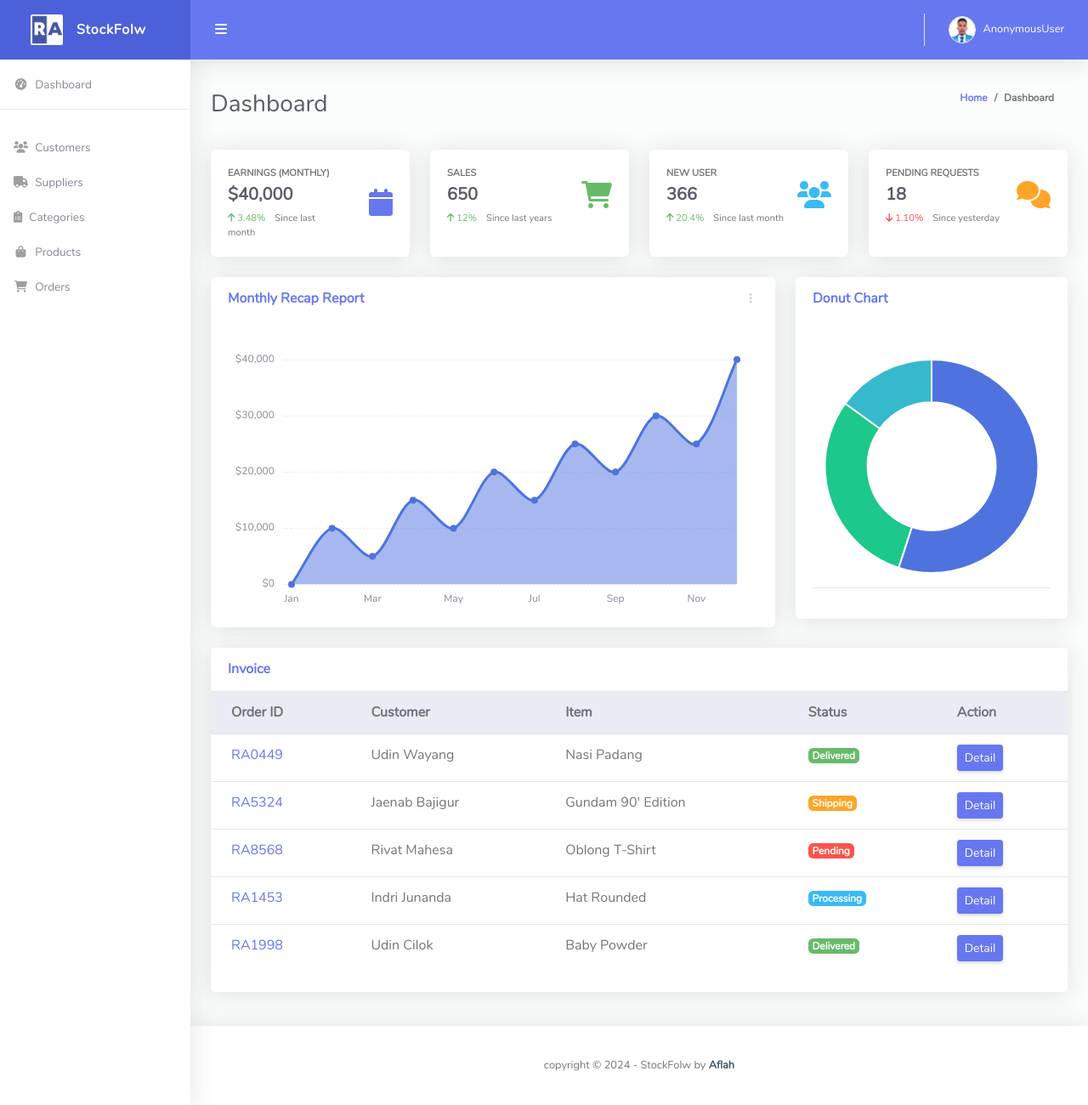
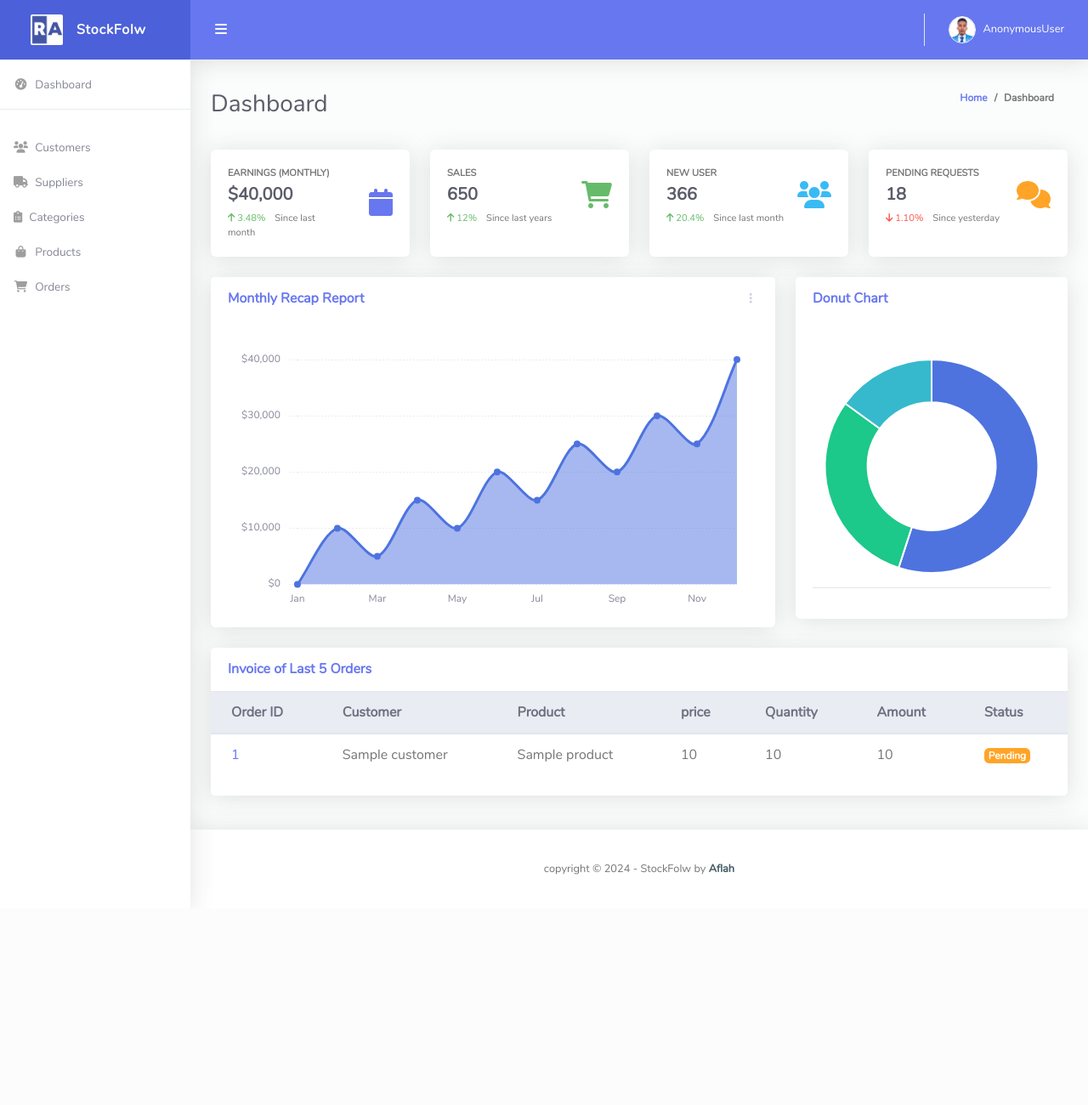
Before and after one commit to AflaxCade/Inventory-Management-System, a Django app: template templates/dashboard.html in a window 1280 px wide. Shown: the whole page at 85% size. After the commit the page ends 1029 px from the top, so only its background shows below. Run offline with Django 3.2, Linux system fonts and the light colour scheme; the template is opened without the code that fills it: most values are stand-ins (such as "Sample title", 1, 10 or a date in 2020); some libraries are stand-ins or nearby versions.

Commit message:
implemented recent invoices display on the dashboard

```diff
--- a/stockflow/views.py
+++ b/stockflow/views.py
@@ -53,7 +53,9 @@ def logoutUser(request):
 
 @login_required(login_url='login')
 def home(request):
-    return render(request, 'dashboard.html', {})
+    invoices = Invoice.objects.all().order_by('-id')[:5]
+    context = {'invoices': invoices}
+    return render(request, 'dashboard.html', context)
 
 
 @login_required(login_url='login')
--- a/templates/dashboard.html
+++ b/templates/dashboard.html
@@ -143,7 +143,7 @@
         <div class="col-xl-12 col-lg-7 mb-4">
             <div class="card">
                 <div class="card-header py-3 d-flex flex-row align-items-center justify-content-between">
-                    <h6 class="m-0 font-weight-bold text-primary">Invoice</h6>
+                    <h6 class="m-0 font-weight-bold text-primary">Invoice of Last 5 Orders</h6>
                 </div>
                 <div class="table-responsive">
                     <table class="table align-items-center table-flush">
@@ -151,47 +151,35 @@
                             <tr>
                                 <th>Order ID</th>
                                 <th>Customer</th>
-                                <th>Item</th>
+                                <th>Product</th>
+                                <th>price</th>
+                                <th>Quantity</th>
+                                <th>Amount</th>
                                 <th>Status</th>
-                                <th>Action</th>
                             </tr>
                         </thead>
                         <tbody>
+                            {% for invoice in invoices %}
                             <tr>
-                                <td><a href="#">RA0449</a></td>
-                                <td>Udin Wayang</td>
-                                <td>Nasi Padang</td>
-                                <td><span class="badge badge-success">Delivered</span></td>
-                                <td><a href="#" class="btn btn-sm btn-primary">Detail</a></td>
+                                <td><a href="#">{{ invoice.order_id }}</a></td>
+                                <td>{{invoice.order.customer}}</td>
+                                <td>{{invoice.order.product}}</td>
+                                <td>{{invoice.price}}</td>
+                                <td>{{invoice.quantity}}</td>
+                                <td>{{invoice.amount}}</td>
+                                <td>
+                                    {% if invoice.order.status == 'Pending' %}
+                                        <span class="badge badge-warning">{{ invoice.order.status }}</span>
+                                    {% elif invoice.order.status == 'Shipped' %}
+                                        <span class="badge badge-primary">{{ invoice.order.status }}</span>
+                                    {% elif invoice.order.status == 'Delivered' %}
+                                        <span class="badge badge-success">{{ invoice.order.status }}</span>
+                                    {% elif invoice.order.status == 'Cancelled' %}
+                                        <span class="badge badge-danger">{{ invoice.order.status }}</span>
+                                    {% endif %}
+                                </td>
                             </tr>
-                            <tr>
-                                <td><a href="#">RA5324</a></td>
-                                <td>Jaenab Bajigur</td>
-                                <td>Gundam 90' Edition</td>
-                                <td><span class="badge badge-warning">Shipping</span></td>
-                                <td><a href="#" class="btn btn-sm btn-primary">Detail</a></td>
-                            </tr>
-                            <tr>
-                                <td><a href="#">RA8568</a></td>
-                                <td>Rivat Mahesa</td>
-                                <td>Oblong T-Shirt</td>
-                                <td><span class="badge badge-danger">Pending</span></td>
-                                <td><a href="#" class="btn btn-sm btn-primary">Detail</a></td>
-                            </tr>
-                            <tr>
-                                <td><a href="#">RA1453</a></td>
-                                <td>Indri Junanda</td>
-                                <td>Hat Rounded</td>
-                                <td><span class="badge badge-info">Processing</span></td>
-                                <td><a href="#" class="btn btn-sm btn-primary">Detail</a></td>
-                            </tr>
-                            <tr>
-                                <td><a href="#">RA1998</a></td>
-                                <td>Udin Cilok</td>
-                                <td>Baby Powder</td>
-                                <td><span class="badge badge-success">Delivered</span></td>
-                                <td><a href="#" class="btn btn-sm btn-primary">Detail</a></td>
-                            </tr>
+                            {% endfor %}
                         </tbody>
                     </table>
                 </div>
```
Also changed, not shown: db.sqlite3.
